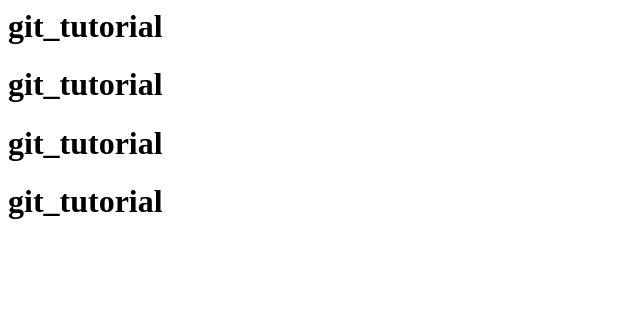
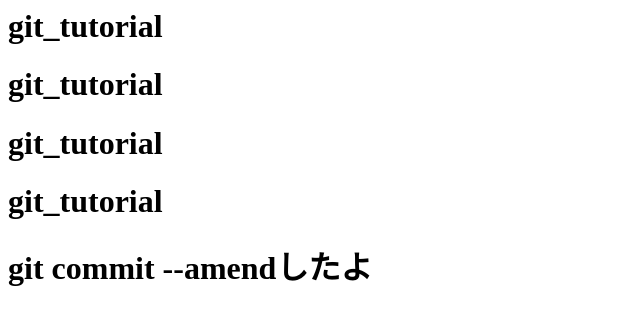
Before and after one commit to ikenoyu/git_tutorial2, a plain HTML site: page index.html in a window 1280 px wide. Shown: the whole page, without its empty margins (0-640 px from the left). Drawn offline with Linux system fonts and the light colour scheme.

Commit message:
変更の修正追記

```diff
--- a/index.html
+++ b/index.html
@@ -5,3 +5,5 @@
 <h1>git_tutorial</h1>
 
 <h1>git_tutorial</h1>
+
+<h1>git commit --amendしたよ</h1>
```
